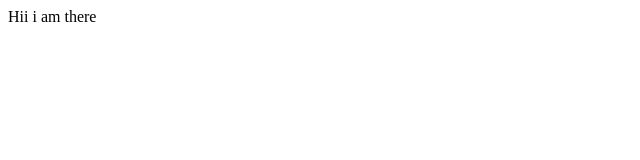
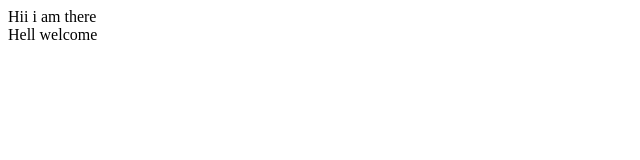
Before and after one commit to jhansiabhishek98/HiiAbhishek, a plain HTML site: page index.html in a window 1280 px wide. Shown: the full height of the page, 0-640 px from the left. Drawn offline with Linux system fonts and the light colour scheme.

Commit message:
My second commit

```diff
--- a/index.html
+++ b/index.html
@@ -5,5 +5,6 @@
     <title>git basic</title>
     <body>
      <div>Hii i am there</div>
+     <div>Hell welcome</div>
     </body>
 </html>
```
